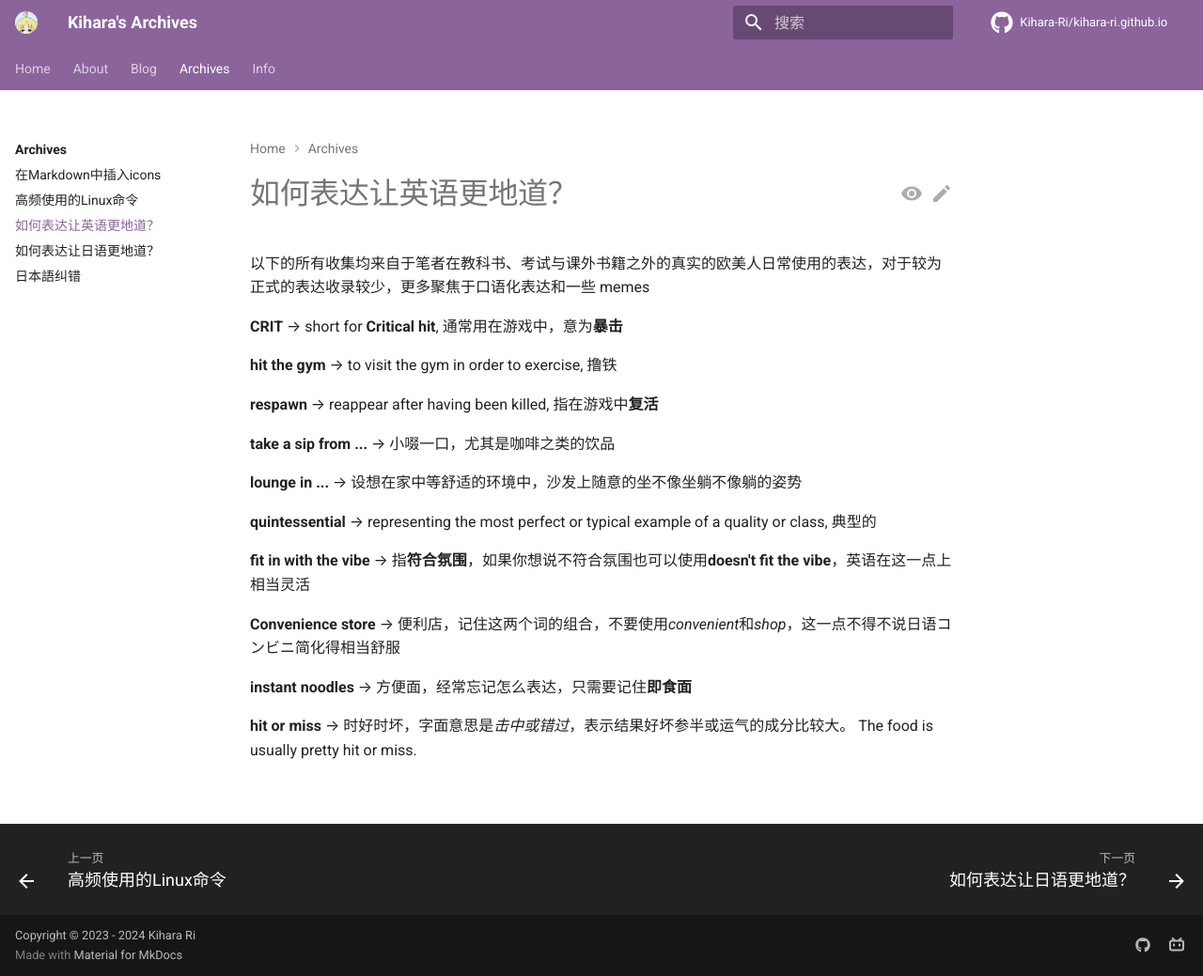
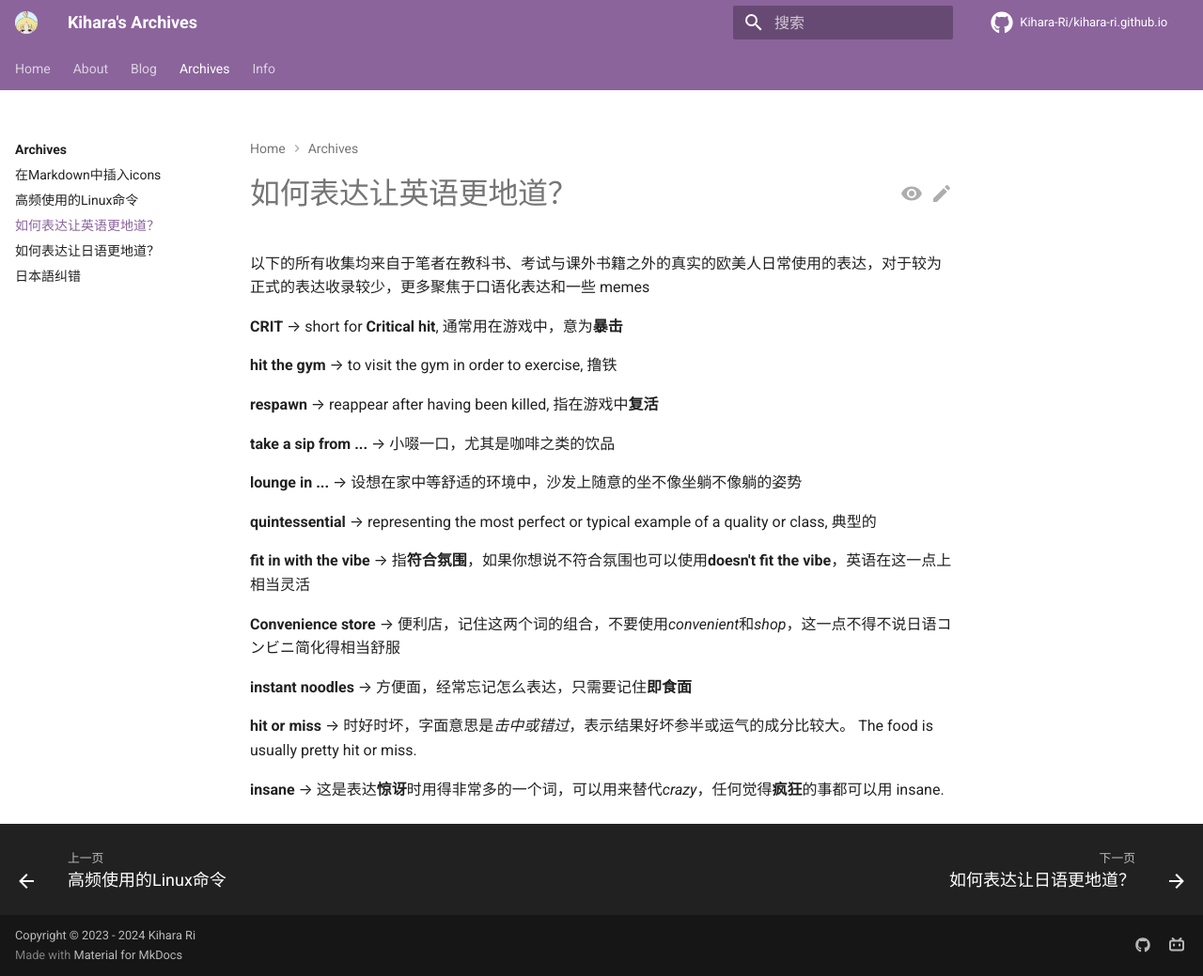
Before and after one commit to Kihara-Ri/kihara-ri.github.io, an MkDocs documentation site: the page built from docs/archives/如何表达让英语更地道？.md, in a window 1280 px wide and 1039 px high. Shown: the whole window at 94% size. Built offline with MkDocs 1.6.1 and Material for MkDocs 9.7.7, drawn with Linux system fonts in a browser that asks for light colours; comment, search, counter and statistics services are not loaded.

Commit message:
Update 如何表达让英语更地道？.md

```diff
--- a/docs/archives/如何表达让英语更地道？.md
+++ b/docs/archives/如何表达让英语更地道？.md
@@ -21,3 +21,5 @@
 **instant noodles** --> 方便面，经常忘记怎么表达，只需要记住**即食面**
 
 **hit or miss** --> 时好时坏，字面意思是*击中或错过*，表示结果好坏参半或运气的成分比较大。 The food is usually pretty hit or miss.
+
+**insane** --> 这是表达**惊讶**时用得非常多的一个词，可以用来替代*crazy*，任何觉得**疯狂**的事都可以用 insane.
```
